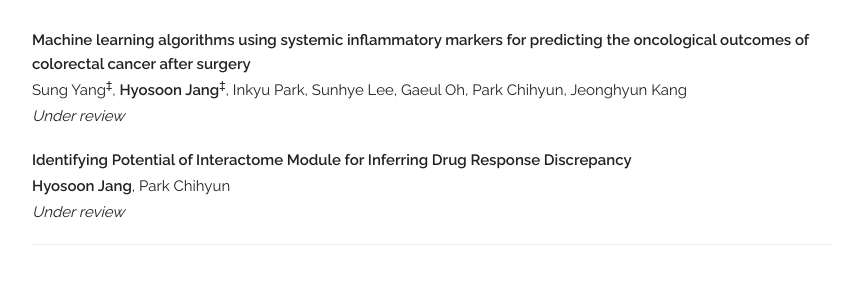
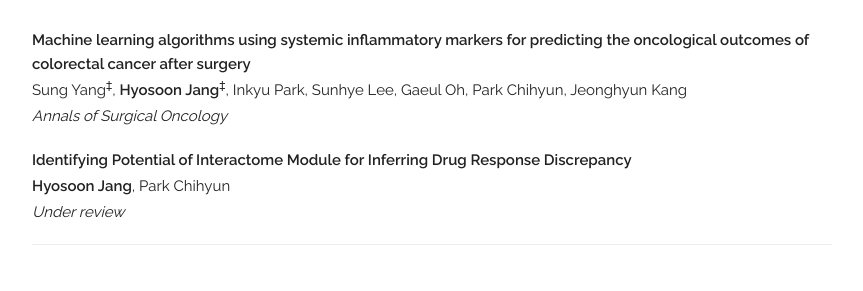
Before and after one commit to hsjang0/hsjang, a Jekyll site: the page built from index.html, in a window 1280 px wide. Shown: the part 840-1131 px from the top of the page, without its empty margins (208-1071 px from the left). Built offline with Jekyll 4.4.1, drawn with Linux system fonts in a browser that asks for light colours; some web fonts are replaced.

Commit message:
Update publications.yaml

```diff
--- a/_data/publications.yaml
+++ b/_data/publications.yaml
@@ -7,7 +7,7 @@ papers:
 
   - title: "Machine learning algorithms using systemic inflammatory markers for predicting the oncological outcomes of colorectal cancer after surgery"
     authors: "Sung Yang<sup>‡</sup>, <b>Hyosoon Jang</b><sup>‡</sup>, Inkyu Park, Sunhye Lee, Gaeul Oh, Park Chihyun, Jeonghyun Kang"
-    venue: "Under review"
+    venue: "Annals of Surgical Oncology"
     selected: y
 
   - title: "Identifying Potential of Interactome Module for Inferring Drug Response Discrepancy"
```
